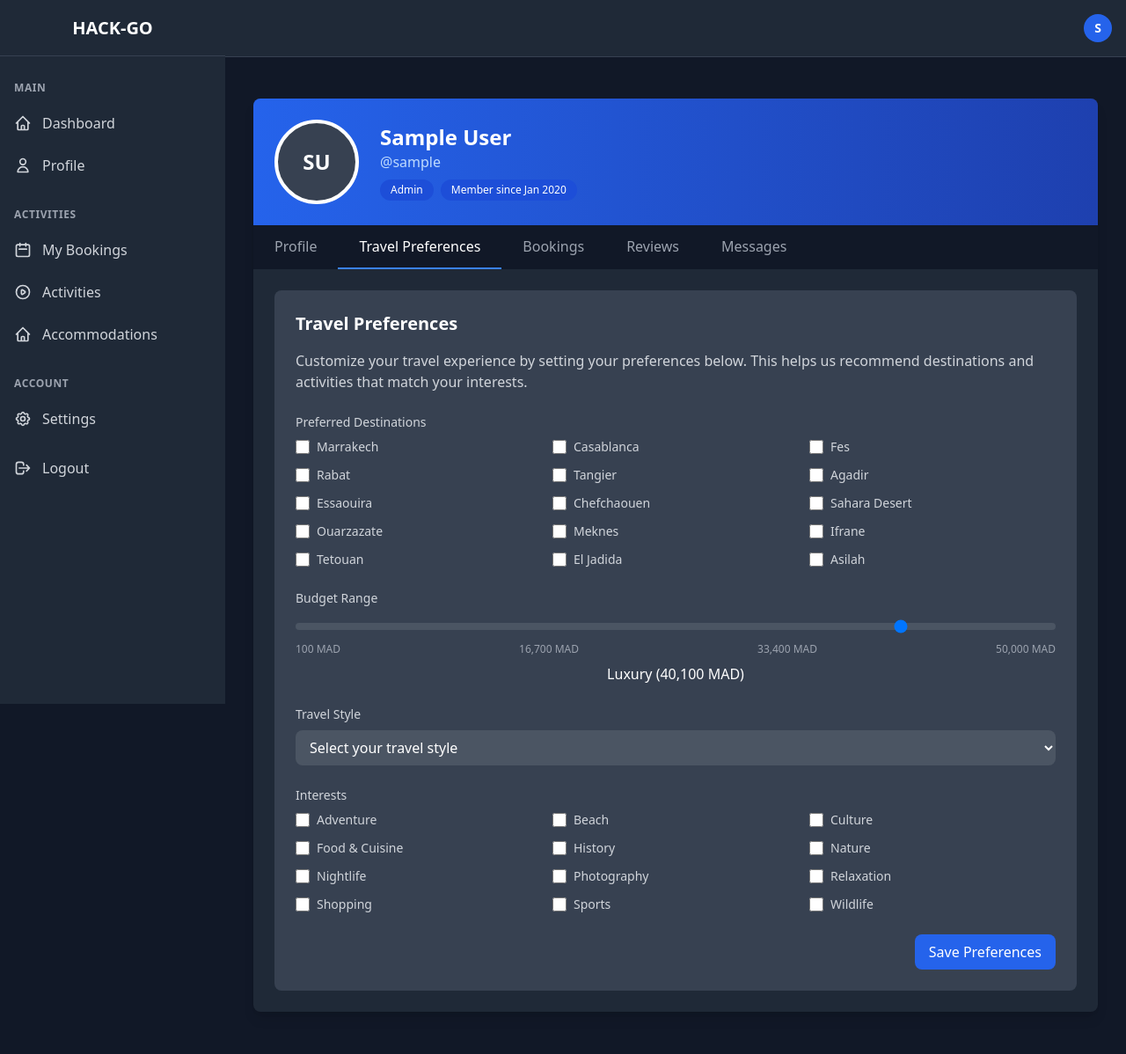
After one commit to Ibrahim-Lmlilas/HACK-GO, a Laravel app: page /profile/preferences in a window 1280 px wide. The commit adds this page. Shown: the whole page at 88% size. Run offline with Laravel 12, Linux system fonts and the light colour scheme; the visitor is signed in with stand-in values (Sample User, id 1); data that the repository does not hold is empty; style sheets or scripts are compiled from the project's sources; parts of the project's set-up code (start-up, migrations or seed data) failed here and were passed over.

Commit message:
Back end

```diff
--- a/app/Http/Controllers/ProfileController.php
+++ b/app/Http/Controllers/ProfileController.php
@@ -6,6 +6,7 @@ use Illuminate\Http\Request;
 use Illuminate\Support\Facades\Auth;
 use Illuminate\Support\Facades\Hash;
 use App\Models\User;
+use App\Models\UserPreference;
 
 class ProfileController extends Controller
 {
@@ -26,16 +27,24 @@ class ProfileController extends Controller
             'email' => 'required|string|email|max:255|unique:users,email,' . $user->id,
             'phone' => 'nullable|string|max:20',
             'bio' => 'nullable|string',
-            'profile_picture' => 'nullable|image|mimes:jpeg,png,jpg,gif|max:2048',
+            'image' => 'nullable|image|mimes:jpeg,png,jpg,gif|max:2048',
+            'banner_image' => 'nullable|image|mimes:jpeg,png,jpg,gif|max:2048',
         ]);
 
         $data = $request->only(['first_name', 'last_name', 'username', 'email', 'phone', 'bio']);
 
-        if ($request->hasFile('profile_picture')) {
-            $path = $request->file('profile_picture')->store('profile_pictures', 'public');
+        if ($request->hasFile('image')) {
+            $bannerImageName = 'profile_' . time() . '.' . $request->file('image')->getClientOriginalExtension();
+            $request->file('image')->move(public_path('uploads/images'), $bannerImageName);
 
-            $data['profile_picture'] = basename($path);
-            $data['profile_picture_type'] = 'uploaded';
+            $data['image'] = $bannerImageName;
+        }
+
+        if ($request->hasFile('banner_image')) {
+            $bannerImageName = 'banner_' . time() . '.' . $request->file('banner_image')->getClientOriginalExtension();
+            $request->file('banner_image')->move(public_path('uploads/images'), $bannerImageName);
+
+            $data['banner_image'] = $bannerImageName;
         }
 
         $user->update($data);
@@ -62,4 +71,39 @@ class ProfileController extends Controller
 
         return redirect()->route('profile')->with('success', 'Password updated successfully');
     }
+
+    public function preferences()
+    {
+        $user = Auth::user();
+        $preferences = $user->preference ?? new UserPreference();
+
+        return view('dashboard.preferences', compact('user', 'preferences'));
+    }
+
+    public function updatePreferences(Request $request)
+    {
+        $user = Auth::user();
+
+        $request->validate([
+            'preferred_destinations' => 'nullable|array',
+            'budget_range' => 'nullable|string|max:50',
+            'travel_style' => 'nullable|string|max:50',
+            'interests' => 'nullable|array',
+        ]);
+
+        $preferenceData = $request->only([
+            'preferred_destinations',
+            'budget_range',
+            'travel_style',
+            'interests',
+        ]);
+
+        // Create or update user preferences
+        UserPreference::updateOrCreate(
+            ['user_id' => $user->id],
+            $preferenceData
+        );
+
+        return redirect()->route('profile.preferences')->with('success', 'Travel preferences updated successfully!');
+    }
 }
--- a/app/Models/User.php
+++ b/app/Models/User.php
@@ -25,8 +25,8 @@ class User extends Authenticatable
         'password',
         'phone',
         'bio',
-        'profile_picture',
-        'profile_picture_type',
+        'image',
+        'banner_image',
         'role',
     ];
 
@@ -49,4 +49,12 @@ class User extends Authenticatable
         'email_verified_at' => 'datetime',
         'password' => 'hashed',
     ];
+
+    /**
+     * Get the user's travel preferences
+     */
+    public function preference()
+    {
+        return $this->hasOne(UserPreference::class);
+    }
 }
--- /dev/null
+++ b/resources/views/dashboard/preferences.blade.php
@@ -0,0 +1,187 @@
+@extends('layout.dashboard')
+
+@section('content')
+<div class="container mx-auto px-4 py-8">
+    <div class="bg-gray-800 rounded-lg shadow-lg overflow-hidden">
+        <!-- Profile Header -->
+        <div class="relative bg-gradient-to-r from-blue-600 to-blue-800 p-6">
+            @if($user->banner_image)
+                <div class="absolute inset-0 z-0 overflow-hidden">
+                    <img src="{{ asset('uploads/images/' . $user->banner_image) }}" alt="Banner" class="w-full h-full object-cover opacity-50">
+                </div>
+            @endif
+            <div class="flex flex-col md:flex-row items-center relative z-10">
+                <div class="relative">
+                    @if($user->image)
+                        <img src="{{ asset('uploads/images/' . $user->image) }}" alt="{{ $user->username }}" class="w-24 h-24 rounded-full border-4 border-white">
+                    @else
+                        <div class="w-24 h-24 rounded-full bg-gray-700 flex items-center justify-center text-white text-2xl font-bold border-4 border-white">
+                            {{ strtoupper(substr($user->first_name, 0, 1)) }}{{ strtoupper(substr($user->last_name, 0, 1)) }}
+                        </div>
+                    @endif
+                </div>
+                <div class="md:ml-6 mt-4 md:mt-0 text-center md:text-left">
+                    <h1 class="text-2xl font-bold text-white">{{ $user->first_name }} {{ $user->last_name }}</h1>
+                    <p class="text-blue-200">{{ '@' . $user->username }}</p>
+                    <div class="mt-2 flex flex-wrap justify-center md:justify-start gap-2">
+                        <span class="px-3 py-1 bg-blue-700 rounded-full text-xs text-white">{{ ucfirst($user->role) }}</span>
+                        <span class="px-3 py-1 bg-blue-700 rounded-full text-xs text-white">Member since {{ $user->created_at->format('M Y') }}</span>
+                    </div>
+                </div>
+            </div>
+        </div>
+
+
+        <!-- Profile Navigation -->
+        <div class="bg-gray-900 text-white">
+            <div class="container mx-auto">
+                <ul class="flex overflow-x-auto">
+                    <li class="px-6 py-3 font-medium text-gray-400 hover:text-white"><a href="{{ route('profile') }}">Profile</a></li>
+                    <li class="px-6 py-3 font-medium border-b-2 border-blue-500">Travel Preferences</li>
+                    <li class="px-6 py-3 font-medium text-gray-400 hover:text-white">Bookings</li>
+                    <li class="px-6 py-3 font-medium text-gray-400 hover:text-white">Reviews</li>
+                    <li class="px-6 py-3 font-medium text-gray-400 hover:text-white">Messages</li>
+                </ul>
+            </div>
+        </div>
+
+        <!-- Preferences Content -->
+        <div class="p-6">
+            @if(session('success'))
+                <div class="bg-green-100 border border-green-400 text-green-700 px-4 py-3 rounded mb-4">
+                    {{ session('success') }}
+                </div>
+            @endif
+
+            <div class="bg-gray-700 rounded-lg p-6">
+                <h2 class="text-xl font-semibold text-white mb-4">Travel Preferences</h2>
+                <p class="text-gray-300 mb-6">Customize your travel experience by setting your preferences below. This helps us recommend destinations and activities that match your interests.</p>
+
+                <form action="{{ route('profile.preferences.update') }}" method="POST">
+                    @csrf
+                    @method('PUT')
+
+                    <!-- Preferred Destinations -->
+                    <div class="mb-6">
+                        <label class="block text-sm font-medium text-gray-300 mb-2">Preferred Destinations</label>
+                        <div class="grid grid-cols-1 md:grid-cols-3 gap-3">
+                            @php
+                                // Only Moroccan destinations
+                                $destinations = [
+                                    'Marrakech',
+                                    'Casablanca',
+                                    'Fes',
+                                    'Rabat',
+                                    'Tangier',
+                                    'Agadir',
+                                    'Essaouira',
+                                    'Chefchaouen',
+                                    'Sahara Desert',
+                                    'Ouarzazate',
+                                    'Meknes',
+                                    'Ifrane',
+                                    'Tetouan',
+                                    'El Jadida',
+                                    'Asilah'
+                                ];
+
+                                $selectedDestinations = $preferences->preferred_destinations ?? [];
+                            @endphp
+
+                            @foreach($destinations as $destination)
+                                <div class="flex items-center">
+                                    <input type="checkbox" name="preferred_destinations[]" id="dest_{{ Str::slug($destination) }}" value="{{ $destination }}" class="h-4 w-4 text-blue-600 focus:ring-blue-500 border-gray-500 rounded" {{ in_array($destination, $selectedDestinations) ? 'checked' : '' }}>
+                                    <label for="dest_{{ Str::slug($destination) }}" class="ml-2 text-sm text-gray-300">{{ $destination }}</label>
+                                </div>
+                            @endforeach
+                        </div>
+                    </div>
+
+                    <!-- Budget Range -->
+                    <div class="mb-6">
+                        <label for="budget_range" class="block text-sm font-medium text-gray-300 mb-2">Budget Range</label>
+                        <div class="space-y-2">
+                            <input type="range" name="budget_range" id="budget_range" min="100" max="50000" step="1000"
+                                value="{{ $preferences->budget_range == 'budget' ? 100 : ($preferences->budget_range == 'moderate' ? 20000 : 40000) }}"
+                                class="w-full h-2 bg-gray-600 rounded-lg appearance-none cursor-pointer"
+                                oninput="updateBudgetLabel(this.value)">
+                            <div class="flex justify-between text-xs text-gray-400">
+                                <span>100 MAD</span>
+                                <span>16,700 MAD</span>
+                                <span>33,400 MAD</span>
+                                <span>50,000 MAD</span>
+                            </div>
+                            <div class="text-center text-white font-medium" id="budget_display">{{ $preferences->budget_range == 'budget' ? 'Budget (100 MAD)' : ($preferences->budget_range == 'moderate' ? 'Moderate (20,000 MAD)' : 'Luxury (40,000 MAD)') }}</div>
+                        </div>
+                        <input type="hidden" name="budget_range_category" id="budget_range_category" value="{{ $preferences->budget_range }}">
+                    </div>
+
+                    <script>
+                        function updateBudgetLabel(val) {
+                            const value = parseInt(val);
+                            let category = '';
+                            let displayText = '';
+
+                            if (value <= 10000) {
+                                category = 'budget';
+                                displayText = 'Budget (' + value.toLocaleString() + ' MAD)';
+                            } else if (value <= 30000) {
+                                category = 'moderate';
+                                displayText = 'Moderate (' + value.toLocaleString() + ' MAD)';
+                            } else {
+                                category = 'luxury';
+                                displayText = 'Luxury (' + value.toLocaleString() + ' MAD)';
+                            }
+
+                            document.getElementById('budget_display').textContent = displayText;
+                            document.getElementById('budget_range_category').value = category;
+                        }
+
+                        // Initialize on page load
+                        document.addEventListener('DOMContentLoaded', function() {
+                            updateBudgetLabel(document.getElementById('budget_range').value);
+                        });
+                    </script>
+
+                    <!-- Travel Style -->
+                    <div class="mb-6">
+                        <label for="travel_style" class="block text-sm font-medium text-gray-300 mb-2">Travel Style</label>
+                        <select name="travel_style" id="travel_style" class="w-full px-3 py-2 bg-gray-600 text-white rounded-lg focus:outline-none focus:ring-2 focus:ring-blue-500">
+                            <option value="">Select your travel style</option>
+                            <option value="solo" {{ $preferences->travel_style == 'solo' ? 'selected' : '' }}>Solo Travel</option>
+                            <option value="couple" {{ $preferences->travel_style == 'couple' ? 'selected' : '' }}>Couple</option>
+                            <option value="family" {{ $preferences->travel_style == 'family' ? 'selected' : '' }}>Family</option>
+                            <option value="friends" {{ $preferences->travel_style == 'friends' ? 'selected' : '' }}>With Friends</option>
+                            <option value="group" {{ $preferences->travel_style == 'group' ? 'selected' : '' }}>Group Travel</option>
+                        </select>
+                    </div>
+
+                    <!-- Interests -->
+                    <div class="mb-6">
+                        <label class="block text-sm font-medium text-gray-300 mb-2">Interests</label>
+                        <div class="grid grid-cols-1 md:grid-cols-3 gap-3">
+                            @php
+                                $interestOptions = ['Adventure', 'Beach', 'Culture', 'Food & Cuisine', 'History', 'Nature', 'Nightlife', 'Photography', 'Relaxation', 'Shopping', 'Sports', 'Wildlife'];
+                                $selectedInterests = $preferences->interests ?? [];
+                            @endphp
+
+                            @foreach($interestOptions as $interest)
+                                <div class="flex items-center">
+                                    <input type="checkbox" name="interests[]" id="int_{{ Str::slug($interest) }}" value="{{ $interest }}" class="h-4 w-4 text-blue-600 focus:ring-blue-500 border-gray-500 rounded" {{ in_array($interest, $selectedInterests) ? 'checked' : '' }}>
+                                    <label for="int_{{ Str::slug($interest) }}" class="ml-2 text-sm text-gray-300">{{ $interest }}</label>
+                                </div>
+                            @endforeach
+                        </div>
+                    </div>
+
+                    <div class="flex justify-end">
+                        <button type="submit" class="px-4 py-2 bg-blue-600 text-white rounded-lg hover:bg-blue-700 focus:outline-none focus:ring-2 focus:ring-blue-500">
+                            Save Preferences
+                        </button>
+                    </div>
+                </form>
+            </div>
+        </div>
+    </div>
+</div>
+@endsection
--- a/resources/views/layout/dashboard.blade.php
+++ b/resources/views/layout/dashboard.blade.php
@@ -131,8 +131,8 @@
                             <div class="relative ml-3">
                                 <div>
                                     <button type="button" class="flex text-sm rounded-full focus:outline-none focus:ring-2 focus:ring-offset-2 focus:ring-offset-gray-800 focus:ring-white" id="user-menu-button">
-                                        @if(Auth::user()->profile_picture)
-                                            <img class="h-8 w-8 rounded-full" src="{{ asset('uploads/profile_pictures/' . Auth::user()->profile_picture) }}" alt="{{ Auth::user()->username }}">
+                                        @if(Auth::user()->image)
+                                            <img class="h-8 w-8 rounded-full" src="{{ asset('uploads/images/' . Auth::user()->image) }}" alt="{{ Auth::user()->username }}">
                                         @else
                                             <div class="h-8 w-8 rounded-full bg-blue-600 flex items-center justify-center">
                                                 <span class="text-white text-sm font-bold">{{ strtoupper(substr(Auth::user()->first_name, 0, 1)) }}</span>
--- a/routes/web.php
+++ b/routes/web.php
@@ -1,5 +1,8 @@
 <?php
 
+use App\Http\Controllers\Auth\LoginController;
+use App\Http\Controllers\Auth\RegisterController;
+use App\Http\Controllers\ProfileController;
 use Illuminate\Support\Facades\Route;
 use Illuminate\Http\Request;
 
@@ -24,25 +27,28 @@ Route::post('/contact', function (Request $request) {
 
 // Authentication Routes
 Route::middleware('guest')->group(function () {
-    Route::get('/login', [\App\Http\Controllers\Auth\LoginController::class, 'showLoginForm'])->name('login');
-    Route::post('/login', [\App\Http\Controllers\Auth\LoginController::class, 'login']);
+    Route::get('/login', [LoginController::class, 'showLoginForm'])->name('login');
+    Route::post('/login', [LoginController::class, 'login']);
 
-    Route::get('/register', [\App\Http\Controllers\Auth\RegisterController::class, 'showRegistrationForm'])->name('register');
-    Route::post('/register', [\App\Http\Controllers\Auth\RegisterController::class, 'register']);
+    Route::get('/register', [RegisterController::class, 'showRegistrationForm'])->name('register');
+    Route::post('/register', [RegisterController::class, 'register']);
 });
 
 // Authenticated Routes
 Route::middleware('auth')->group(function () {
-    Route::post('/logout', [\App\Http\Controllers\Auth\LoginController::class, 'logout'])->name('logout');
+    Route::post('/logout', [LoginController::class, 'logout'])->name('logout');
 
 });
 
 // Profile routes
-// Add these profile routes to your web.php file
 Route::middleware(['auth'])->group(function () {
-    Route::get('/profile', [App\Http\Controllers\ProfileController::class, 'index'])->name('profile');
-    Route::put('/profile', [App\Http\Controllers\ProfileController::class, 'update'])->name('profile.update');
-    Route::put('/profile/password', [App\Http\Controllers\ProfileController::class, 'updatePassword'])->name('profile.update.password');
+    Route::get('/profile', [ProfileController::class, 'index'])->name('profile');
+    Route::put('/profile', [ProfileController::class, 'update'])->name('profile.update');
+    Route::put('/profile/password', [ProfileController::class, 'updatePassword'])->name('profile.update.password');
+
+    // Travel preferences routes
+    Route::get('/profile/preferences', [ProfileController::class, 'preferences'])->name('profile.preferences');
+    Route::put('/profile/preferences', [ProfileController::class, 'updatePreferences'])->name('profile.preferences.update');
 });
 Route::get('/settings', function() {
     return view('dashboard.settings');
```
Also changed, not shown: resources/views/dashboard/profile.blade.php (+18 -5 lines), database/migrations/0001_01_01_000000_create_users_table.php, database/migrations/2023_01_01_000009_create_user_preferences_table.php, database/migrations/2025_03_30_103015_add_profile_fields_to_users_table.php (deleted), database/migrations/2025_04_01_120633_add_banner_image_to_users_table.php (added), public/uploads/images/banner_1743515805.png (added), public/uploads/images/banner_1743515829.png (added), public/uploads/images/profile_1743515805.png (added), public/uploads/images/profile_1743515818.JPG (added), public/uploads/profile_pictures/1743327626.png (deleted), public/uploads/profile_pictures/1743330259.png (deleted).
